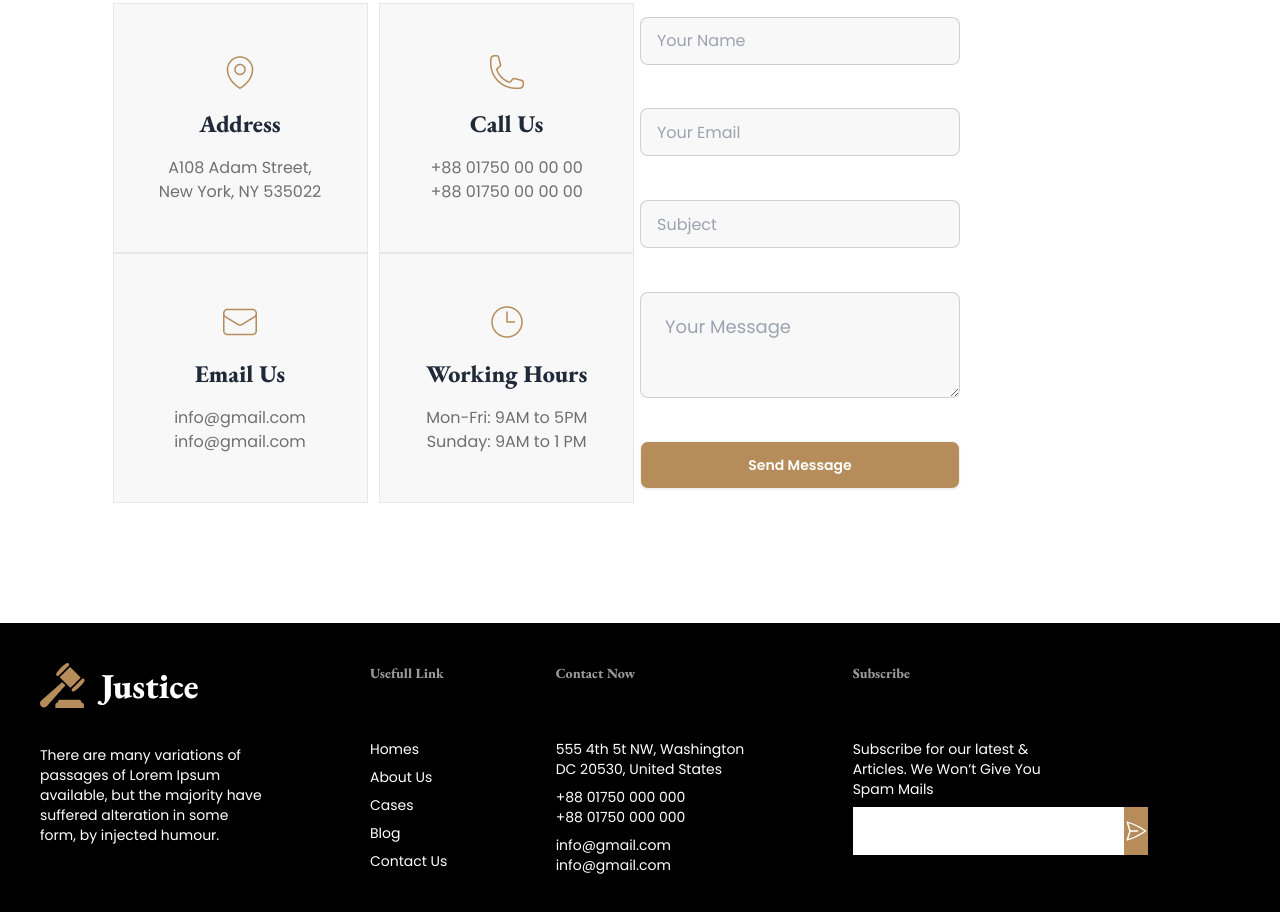
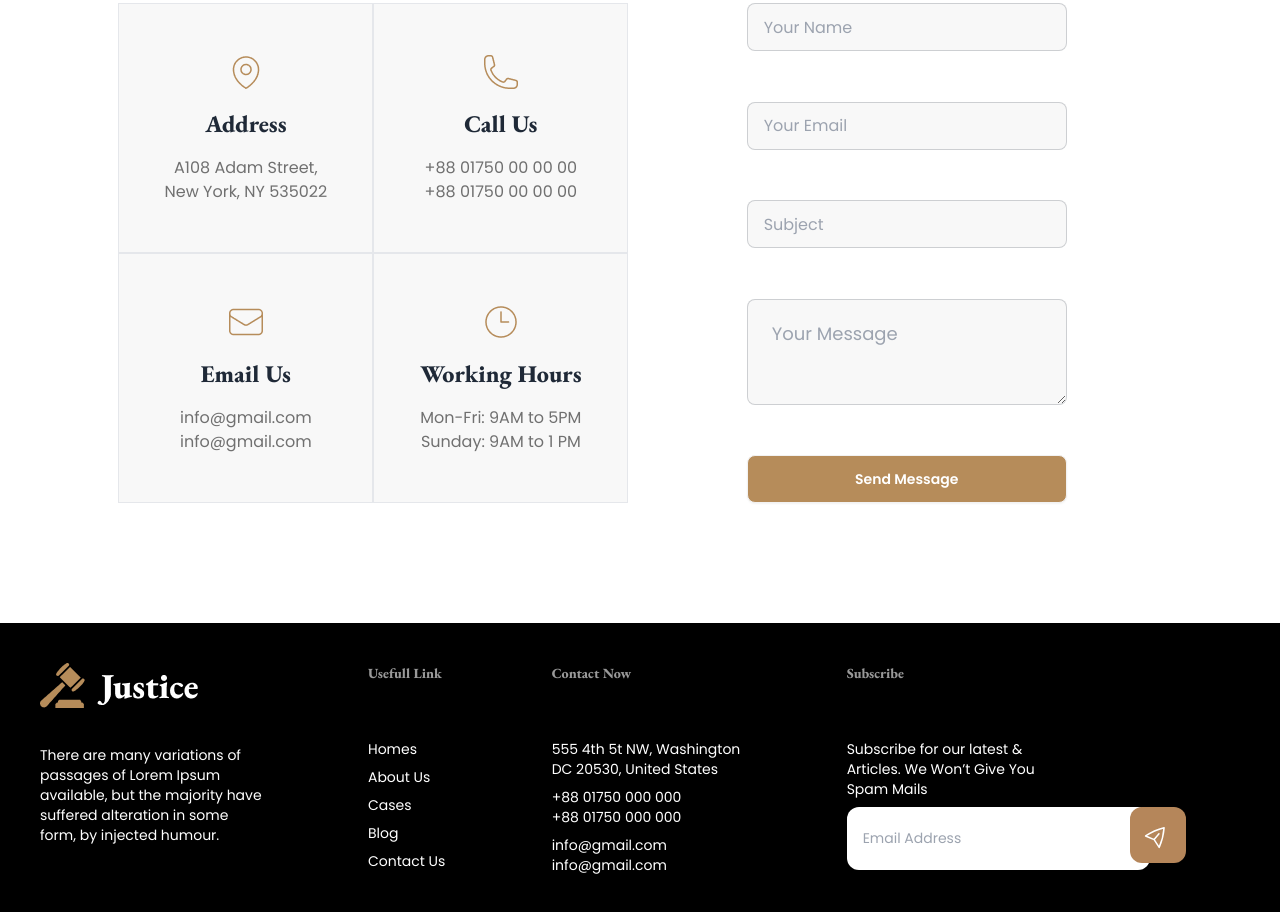
Before and after one commit to rifat-hasan121/justice-web, a plain HTML site: page index.html in a window 1280 px wide. Shown: the part 4071-4983 px from the top of the page. Drawn offline with nearby package versions, Linux system fonts and the light colour scheme.

Commit message:
finis 99%

```diff
--- a/index.html
+++ b/index.html
@@ -379,10 +379,10 @@
           the majority have <br />
           suffered alteration in some form, by injected humour.
         </p>
-        <div class="grid grid-cols-1 md:grid-cols-2 content-between">
+        <div class="grid grid-cols-1 md:grid-cols-2 justify-items-center">
           <!-- location and contact section -->
-          <div class="grid grid-cols-1 md:grid-cols-2 justify-items-center">
-            <div class="mx-auto border py-12 px-4 bg-[#F8F8F8] w-[255px]">
+          <div class="grid grid-cols-1 md:grid-cols-2 justify-items-center ">
+            <div class="mx-auto border py-12 px-4 bg-[#F8F8F8] w-[255px] ">
               <img class="mx-auto mb-4" src="./images/location.png" alt="" />
               <h5 class="title-font text-2xl font-extrabold text-center mb-4">
                 Address
@@ -393,7 +393,7 @@
                 New York, NY 535022
               </p>
             </div>
-            <div class="mx-auto border py-12 px-4 bg-[#F8F8F8] w-[255px]">
+            <div class="mx-auto border py-12 px-4 bg-[#F8F8F8] w-[255px] ">
               <img class="mx-auto mb-4" src="./images/call.png" alt="" />
               <h5 class="title-font text-2xl font-extrabold text-center mb-4">
                 Call Us
@@ -428,7 +428,7 @@
             </div>
           </div>
           <!-- impute area -->
-          <div class="grid grid-cols-1 gap-4 items-center">
+          <div class="grid grid-cols-1 gap-4 items-center content-between">
             <input
               type="text"
               placeholder="Your Name"
@@ -508,15 +508,18 @@
           Spam Mails</a
         >
 
-        <div class="flex rounded-xl">
-          <span><input class="bg-white h-full py-3 " type="text" /></span>
+        <div class="relative rounded-xl">
+          <span><input class="bg-white h-full py-[21px] rounded-xl px-4" type="text" placeholder="Email Address" /></span>
+          <span
+            class="bg-[#B5865A] size-14 flex justify-center rounded-xl -mr-10 absolute top-0 right-1"
+          >
             <svg
               xmlns="http://www.w3.org/2000/svg"
               fill="none"
               viewBox="0 0 24 24"
               stroke-width="1.5"
               stroke="currentColor"
-            class="size-6 bg-[#B68C5A]   text-white py-3 h-full"
+              class="size-6 rotate-[-25deg] text-white py-3 h-full"
             >
               <path
                 stroke-linecap="round"
@@ -524,6 +527,7 @@
                 d="M6 12 3.269 3.125A59.769 59.769 0 0 1 21.485 12 59.768 59.768 0 0 1 3.27 20.875L5.999 12Zm0 0h7.5"
               />
             </svg>
+          </span>
         </div>
       </nav>
     </footer>
```
Lines whose indentation alone changed are shown as unchanged.
